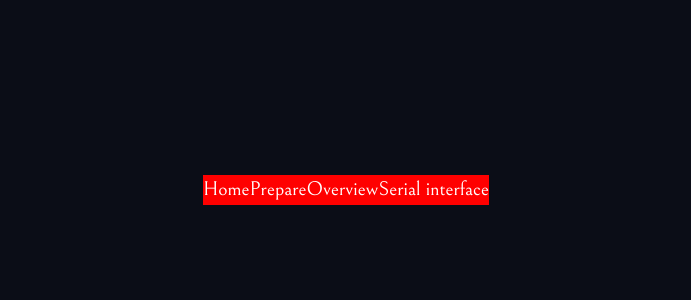
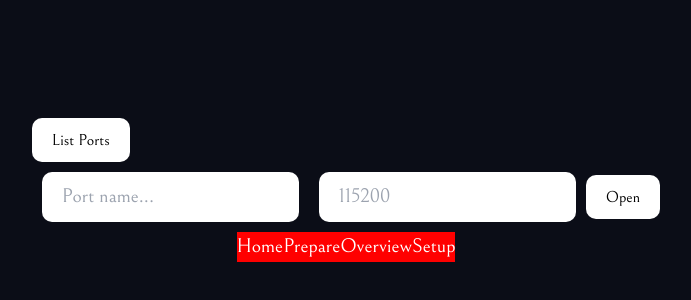
Before and after one commit to TakeMyFeathers/grawitometr_planetarium, a Vue app: page /setup in a window 1280 px wide. Shown: the part 210-510 px from the top of the page, without its empty margins (294-985 px from the left). Built offline with nearby package versions, Linux system fonts and the light colour scheme.

Commit message:
Create Setup view

```diff
--- a/src/App.vue
+++ b/src/App.vue
@@ -4,12 +4,20 @@
       <component :is="Component" />
     </transition>
   </router-view>
+  <DevNav />
 
-  <DevNav />
 </template>
 
 <script setup lang="ts">
 import DevNav from "./components/DevNav.vue";
+import { listen} from '@tauri-apps/api/event';
+import useSerialStore from './stores/serial';
+
+listen('serial-read', (event) => {
+  const serial = useSerialStore();
+  serial.value = Math.max(...(event.payload as Uint32Array));
+})
+
 </script>
 
 <style scoped lang="scss">
--- a/src/components/DevNav.vue
+++ b/src/components/DevNav.vue
@@ -3,7 +3,7 @@
     <router-link to="/">Home</router-link>
     <router-link to="/prepare">Prepare</router-link>
     <router-link to="/overview">Overview</router-link>
-    <router-link to="/serial">Serial interface</router-link>
+    <router-link to="/setup">Setup</router-link>
   </div>
 </template>
 
--- a/src/main.ts
+++ b/src/main.ts
@@ -10,3 +10,5 @@ const pinia = createPinia()
 app.use(router);
 app.use(pinia);
 app.mount("#app");
+
+router.replace({path: '/setup'});
--- a/src/router/index.ts
+++ b/src/router/index.ts
@@ -2,9 +2,9 @@ import { createRouter, createWebHistory } from 'vue-router'
 import Home from '../views/Home.vue'
 import Overview from '../views/Overview.vue'
 import Prepare from '../views/Prepare.vue'
-import SerialInterface from '../views/SerialInterface.vue'
 import Problem from '../views/Problem.vue'
-import type { RouteRecordSingleView, Router} from 'vue-router'
+import Setup from '../views/Setup.vue'
+import type { RouteRecordSingleView, Router } from 'vue-router'
 
 const routes: RouteRecordSingleView[] = [
   {
@@ -23,20 +23,21 @@ const routes: RouteRecordSingleView[] = [
     component: Prepare
   },
   {
-    path: '/serial',
-    name: 'Serial interface',
-    component: SerialInterface
+    path: '/problem',
+    name: 'Problem',
+    component: Problem
   },
   {
-    path: '/problem',
-    name: 'Problem',
-    component: Problem,
-    props: true
+    path: '/setup',
+    name: 'setup',
+    component: Setup,
   }
 ]
+
 const router: Router = createRouter({
   history: createWebHistory('/'),
   routes
 })
 
+
 export default router
--- a/src/stores/error.ts
+++ b/src/stores/error.ts
@@ -1,7 +1,9 @@
 import { defineStore } from 'pinia'
 
-export const useErrorStore = defineStore('error', {
+const useErrorStore = defineStore('error', {
   state: () => {
     return { msg: "" }
   },
 })
+
+export default useErrorStore;
--- a/src/stores/serial.ts
+++ b/src/stores/serial.ts
@@ -1,7 +1,9 @@
 import { defineStore } from 'pinia'
 
-export const useSerialStore = defineStore('serial', {
+const useSerialStore = defineStore('serial', {
   state: () => {
     return { value: 0 }
   }
 })
+
+export default useSerialStore;
--- /dev/null
+++ b/src/types/serial.ts
@@ -0,0 +1,5 @@
+export type SerialReadPayload = Uint32Array
+
+export interface ListPortsPayload {
+  ports: string[];
+}
--- a/src/views/Problem.vue
+++ b/src/views/Problem.vue
@@ -3,6 +3,6 @@
 </template>
 
 <script setup lang="ts">
-import {useErrorStore} from '../stores/error'
+import useErrorStore from '../stores/error'
 const error = useErrorStore()
 </script>
--- a/src/views/SerialInterface.vue
+++ /dev/null
@@ -1,51 +0,0 @@
-<template>
-  <form class="row" @submit.prevent="listPorts">
-    <button type="submit">List Ports</button>
-  </form>
-
-  <form class="row" @submit.prevent="openPort">
-    <input id="listPorts-input" v-model="portName" placeholder="Port name..." />
-    <button type="submit">Open</button>
-  </form>
-
-  <p>{{ listPortsMsg }}</p>
-  <p>{{ openPortMsg }}</p>
-</template>
-
-<script setup lang="ts">
-import { ref } from "vue";
-import { invoke } from "@tauri-apps/api/tauri";
-import { listen } from "@tauri-apps/api/event";
-
-const listPortsMsg = ref("");
-const openPortMsg = ref("");
-const portName = ref("");
-const readData = ref();
-
-async function listPorts() {
-  listPortsMsg.value = await invoke("serial_list_ports");
-}
-
-async function openPort() {
-  openPortMsg.value = await invoke("serial_open", {
-    msg: {
-      port: portName.value,
-      baud: 115200,
-      read_timout_ms: 50,
-    },
-  });
-}
-
-listen("serial-read", (event) => {
-  const values = event.payload as Uint8Array
-  const avg = Math.floor(values.reduce((a, b) => a + b) / values.length)
-  readData.value = avg
-});
-</script>
-
-<style scoped lang="scss">
-input {
-  background: black;
-  color: white;
-}
-</style>
--- /dev/null
+++ b/src/views/Setup.vue
@@ -0,0 +1,64 @@
+<template>
+  <div>
+
+    <div class="grid grid-cols-2 items-center">
+      <form class="row" @submit.prevent="listPorts">
+        <button type="submit">List Ports</button>
+      </form>
+      <p class="text-xl">{{ portsMsg }}</p>
+    </div>
+
+    <form class="row" @submit.prevent="openPort">
+      <input id="listPorts-input" v-model="portName" placeholder="Port name..." />
+      <input id="listPorts-input" v-model="baud" placeholder="115200" />
+      <button type="submit">Open</button>
+    </form>
+
+    <p>{{ readData }}</p>
+  </div>
+</template>
+
+<script setup lang="ts">
+import { computed, reactive, ref } from "vue";
+import { invoke } from "@tauri-apps/api/tauri";
+import { ListPortsPayload } from '../types/serial';
+import router from "../router";
+
+const availablePorts: ListPortsPayload = reactive({ ports: [] });
+const openPortMsg = ref("");
+const portName = ref("");
+const baud = ref("");
+const readData = ref();
+
+let portsMsg = computed(() => {
+  return availablePorts.ports.join(',');
+})
+
+async function listPorts() {
+  const payload = (await invoke("serial_list_ports") as ListPortsPayload);
+  availablePorts.ports = payload.ports;
+}
+
+async function openPort() {
+  openPortMsg.value = await invoke("serial_open", { msg: { port: portName.value, baud: parseInt(baud.value), read_timout_ms: 100 } });
+  router.push({path:'/'})
+}
+</script>
+
+<style scoped lang="scss">
+button {
+  background-color: white;
+  color: black;
+  padding: 10px 20px;
+  border-radius: 10px;
+}
+
+input {
+  background: white;
+  color: black;
+  font-size: 20px;
+  padding: 10px 20px;
+  border-radius: 10px;
+  margin: 10px;
+}
+</style>
```
